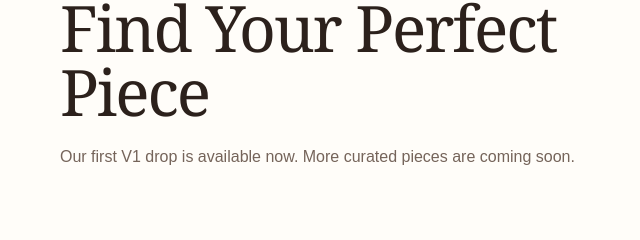
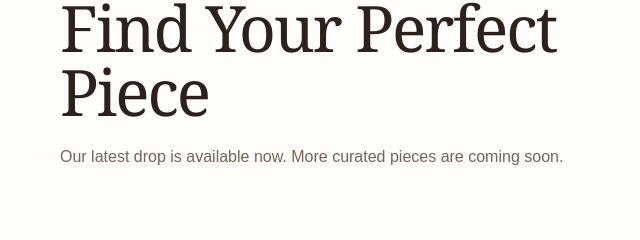
Before and after one commit to RareBuilderAI/penny-n-perfect, a plain HTML site: page index.html in a window 1280 px wide. Shown: the part 977-1217 px from the top of the page, 20-660 px from the left. Drawn offline with Linux system fonts and the light colour scheme.

Commit message:
Remove V1 wording from customer website

```diff
--- a/index.html
+++ b/index.html
@@ -122,7 +122,7 @@
                     </h2>
 
                     <p>
-                        Our first V1 drop is available now.
+                        Our latest drop is available now.
                         More curated pieces are coming soon.
                     </p>
 
```
